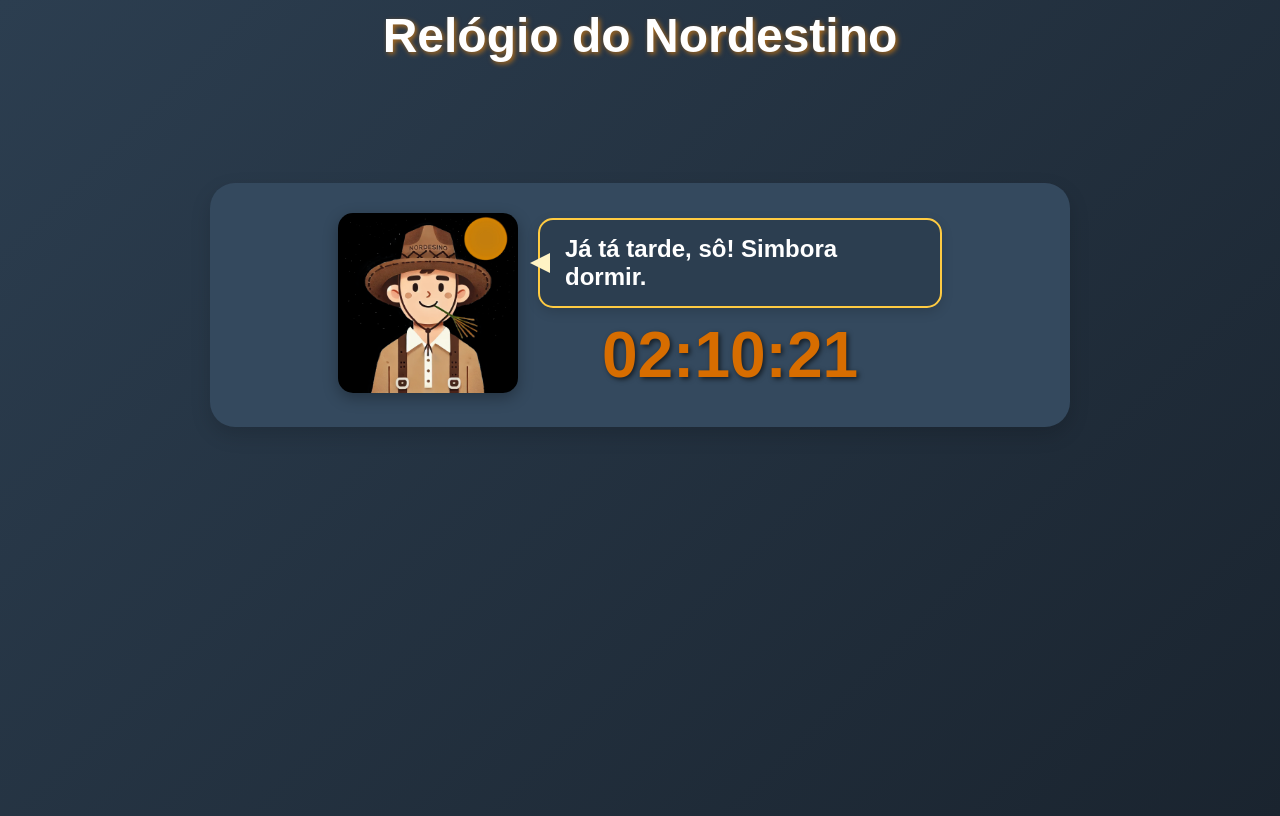
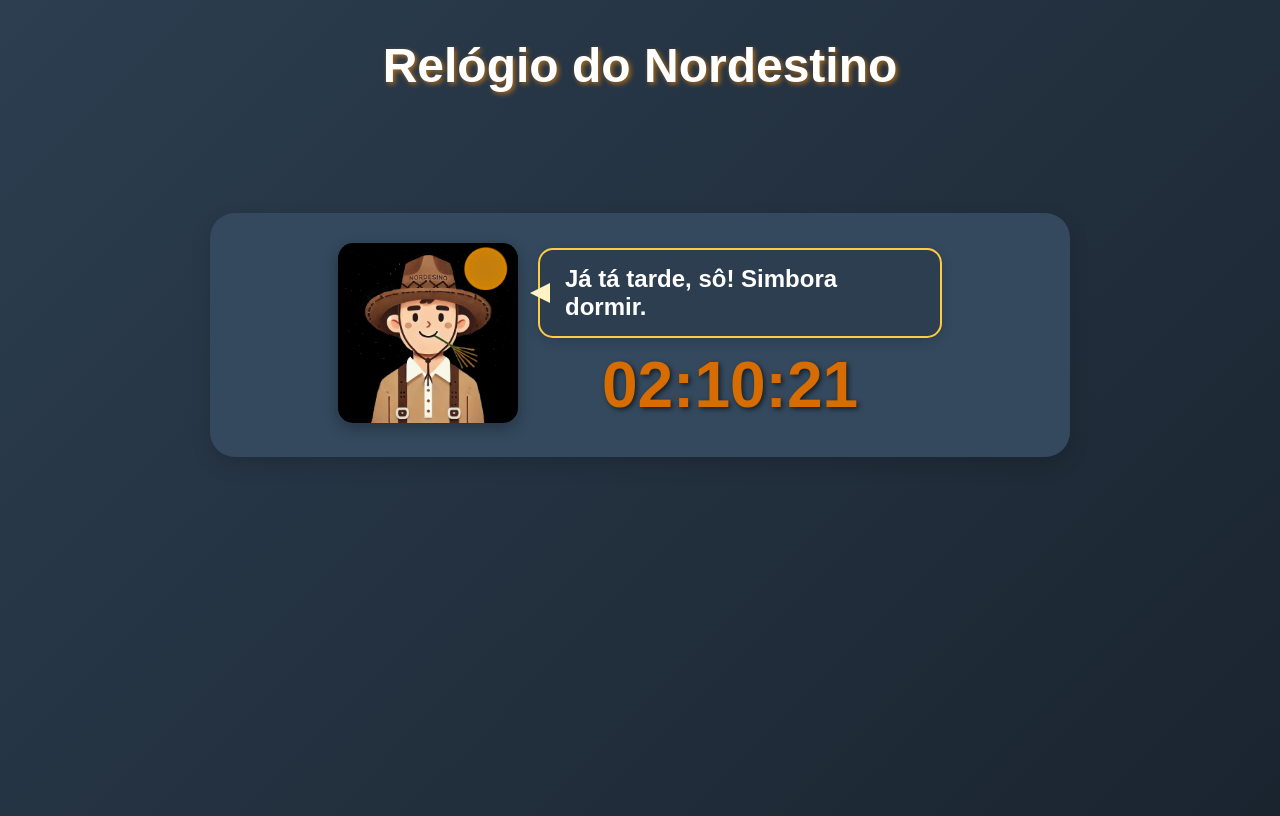
Before and after one commit to Jackson0Souza/relogio-do-nordestino, a plain HTML site: page index.html in a window 1280 px wide. Drawn offline with Linux system fonts and the light colour scheme.

Commit message:
responsividade

```diff
--- a/style/style.css
+++ b/style/style.css
@@ -16,7 +16,7 @@ h1 {
     color: #4a2700;
     font-weight: bold;
     text-shadow: 2px 2px 5px rgba(255, 140, 0, 0.6);
-    margin-top: 0px;  /* Ajustado para 30px */
+    margin-top: 30px;
     margin-bottom: 20px;
     text-align: center;
 }
@@ -134,7 +134,6 @@ h1 {
 
     h1 {
         font-size: 2.2rem;
-        margin-top: 30px;
         margin-bottom: 15px;
     }
 
```
